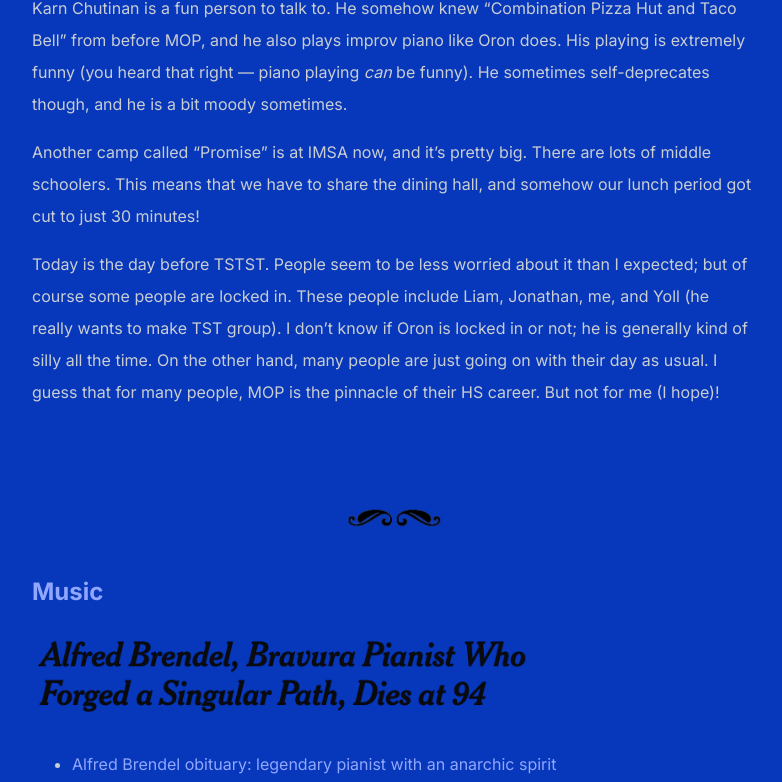
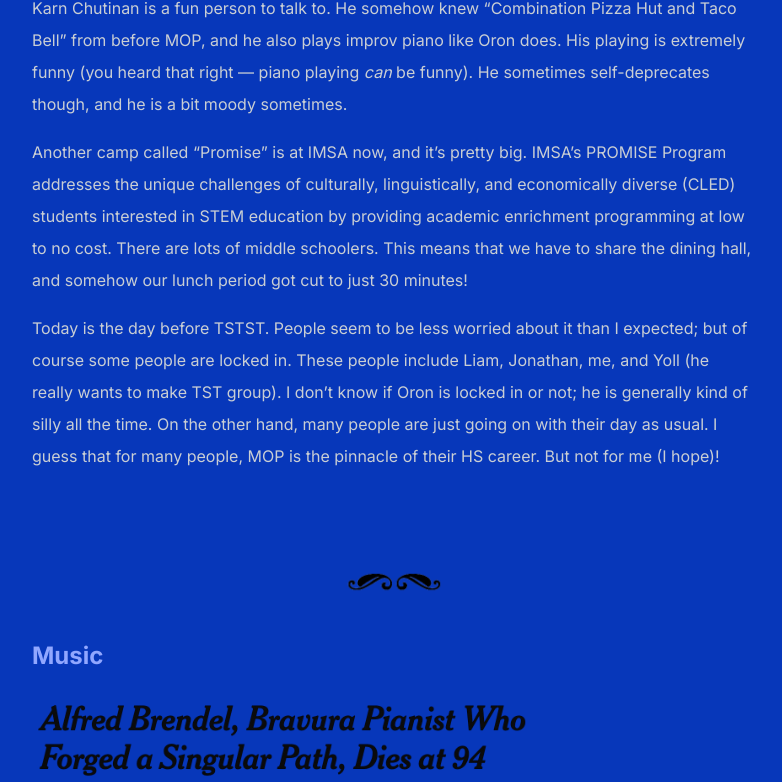
Before and after one commit to shihankanungo/shihankanungo.github.io, a Jekyll site: the page built from mop.md, in a window 1280 px wide and 900 px high, scrolled down 19611 px, cut to the strip 118-900 px from the top of the window. Shown: the whole strip, without its empty margins (248-1030 px from the left). Built offline with Jekyll 4.4.1, drawn with Linux system fonts in a browser that asks for light colours.

Commit message:
Update mop.md

```diff
--- a/mop.md
+++ b/mop.md
@@ -243,7 +243,7 @@ Catherine Xu is making a digraph of students at MOP and their crushes, but it tu
 
 Karn Chutinan is a fun person to talk to. He somehow knew “Combination Pizza Hut and Taco Bell” from before MOP, and he also plays improv piano like Oron does. His playing is extremely funny (you heard that right &mdash; piano playing _can_ be funny). He sometimes self-deprecates though, and he is a bit moody sometimes.
 
-Another camp called “Promise” is at IMSA now, and it’s pretty big. There are lots of middle schoolers. This means that we have to share the dining hall, and somehow our lunch period got cut to just 30 minutes!
+Another camp called “Promise” is at IMSA now, and it’s pretty big. IMSA’s  PROMISE Program addresses the unique challenges of culturally, linguistically, and economically diverse (CLED) students interested in STEM education by providing academic enrichment programming at low to no cost. There are lots of middle schoolers. This means that we have to share the dining hall, and somehow our lunch period got cut to just 30 minutes!
 
 Today is the day before TSTST. People seem to be less worried about it than I expected; but of course some people are locked in. These people include Liam, Jonathan, me, and Yoll (he really wants to make TST group). I don’t know if Oron is locked in or not; he is generally kind of silly all the time. On the other hand, many people are just going on with their day as usual. I guess that for many people, MOP is the pinnacle of their HS career. But not for me (I hope)!
 
```
